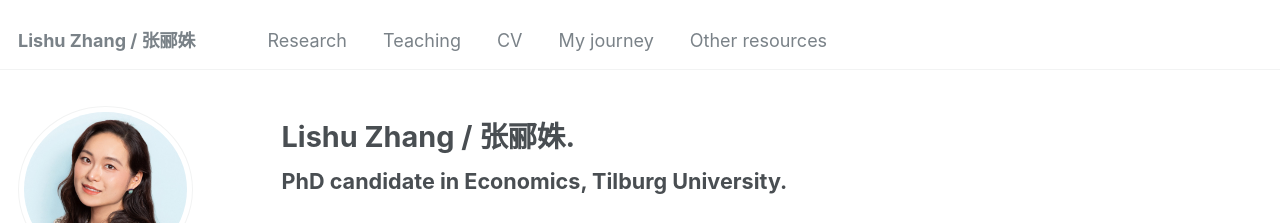
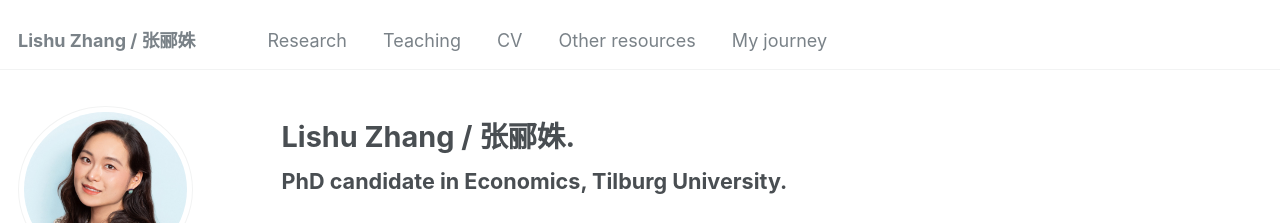
Before and after one commit to LishuZ/LishuZ.github.io, a Jekyll site: the page built from _pages/about.md, in a window 1280 px wide. Shown: the top 223 px of the page. Built offline with Jekyll 4.4.1, drawn with Linux system fonts in a browser that asks for light colours; some web fonts are replaced; part of the change alters nothing that is shown.

```diff
--- a/_data/navigation.yml
+++ b/_data/navigation.yml
@@ -21,11 +21,11 @@ main:
   - title: "CV"
     url: /cv/
 
-  - title: "My journey"
-    url: /about/
-
   # - title: "Hobbies"
   #   url: /hobby/
 
   - title: "Other resources"
     url: /resources/
+
+  - title: "My journey"
+    url: /about/
```
